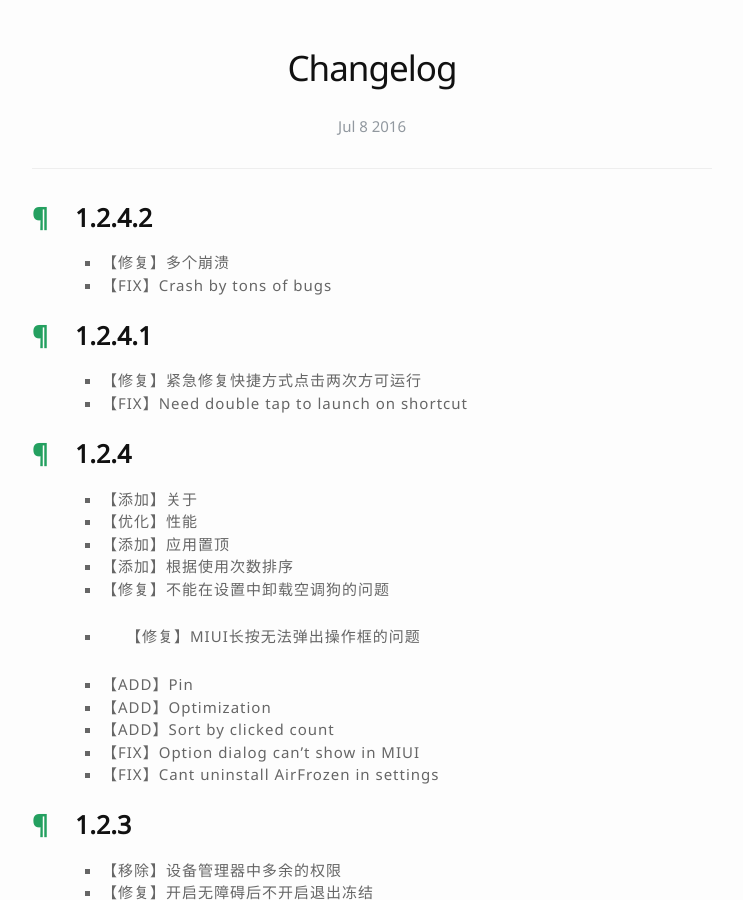
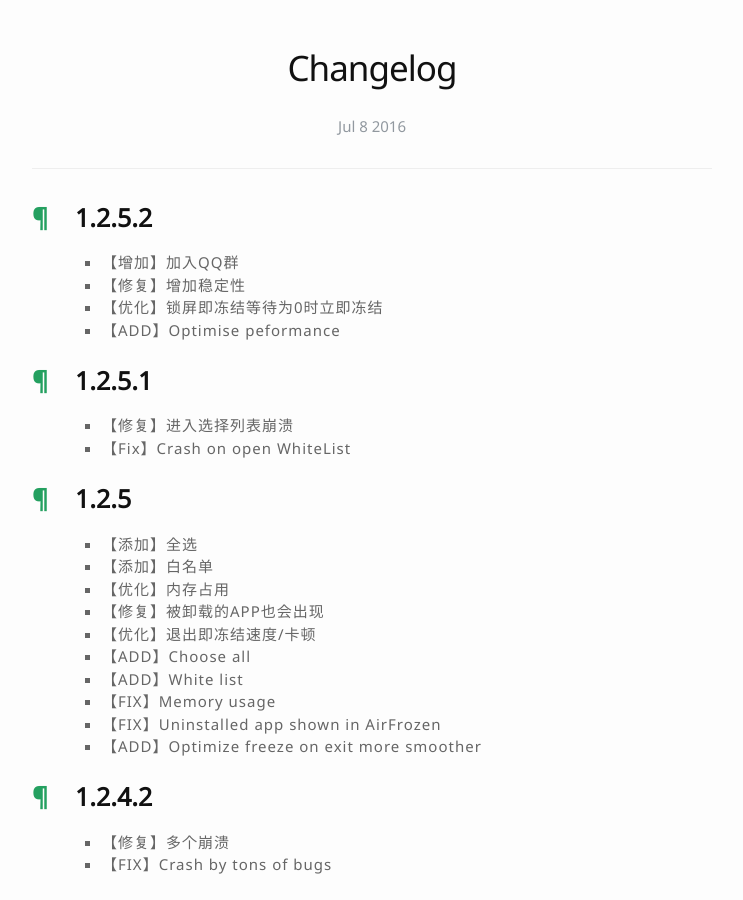
Before and after one commit to hyongbai/AirFrozen, a Jekyll site: the page built from _posts/2016-07-08-changelog.md, in a window 1280 px wide and 900 px high. Shown: the whole window, without its empty margins (268-1011 px from the left). Built offline with Jekyll 4.4.1, drawn with Linux system fonts in a browser that asks for light colours; nearby versions of some CDN libraries.

Commit message:
【Add】changelog & apk for 1.2.5.2

```diff
--- a/_posts/2016-07-08-changelog.md
+++ b/_posts/2016-07-08-changelog.md
@@ -3,6 +3,29 @@ layout: post
 title: "Changelog"
 permalink: /changelog/
 ---
+
+## 1.2.5.2
+- 【增加】加入QQ群
+- 【修复】增加稳定性
+- 【优化】锁屏即冻结等待为0时立即冻结
+- 【ADD】Optimise peformance
+
+## 1.2.5.1
+
+- 【修复】进入选择列表崩溃
+- 【Fix】Crash on open WhiteList
+
+## 1.2.5
+- 【添加】全选
+- 【添加】白名单
+- 【优化】内存占用
+- 【修复】被卸载的APP也会出现
+- 【优化】退出即冻结速度/卡顿
+- 【ADD】Choose all
+- 【ADD】White list
+- 【FIX】Memory usage
+- 【FIX】Uninstalled app shown in AirFrozen
+- 【ADD】Optimize freeze on exit more smoother
 
 ## 1.2.4.2
 - 【修复】多个崩溃
@@ -42,6 +65,7 @@ permalink: /changelog/
 - 【新增】取消在任务列表隐藏
 - 【新增】0分钟的锁屏冻结等待时间
 - 【修复】点击放入文件夹中的快捷方式打开应用后被冻住的问题
+
 - 【ADD】remove exclude from recent tasks
 - 【ADD】0 minute to wait to freeze on lock
 - 【FIX】Auto frozen by click shortcut in a folder
```
Also changed, not shown: 1 other file.
